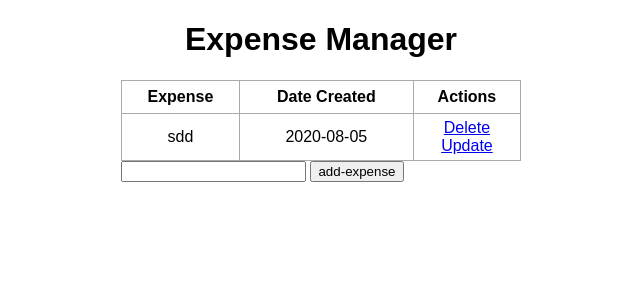
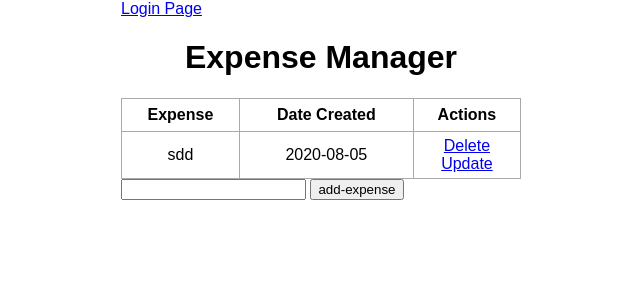
Before and after one commit to zavant/expense_tracker, a Flask app: page / in a window 1280 px wide. Shown: the top 300 px of the page, without its empty margins (319-959 px from the left). Run offline with Flask 2, Linux system fonts and the light colour scheme; data comes from the database, SQL or seed files in the repository.

Commit message:
added login page

```diff
--- a/static/main.css
+++ b/static/main.css
@@ -46,3 +46,9 @@ td {
 #content {
     width: 70%;
 }
+
+a {
+    text-align: center;
+    align-items: center;
+    justify-content: center;
+}
--- a/templates/main.html
+++ b/templates/main.html
@@ -8,6 +8,7 @@
 </head>
 <body>
     <div class="content">
+        <a href ="{{ url_for('login') }}">Login Page</a>
         <h1 style="text-align: center">Expense Manager</h1>
         {% if tasks|length < 1 %}
         <h4 style="text-align: center">There are no expenses</h4>
```
